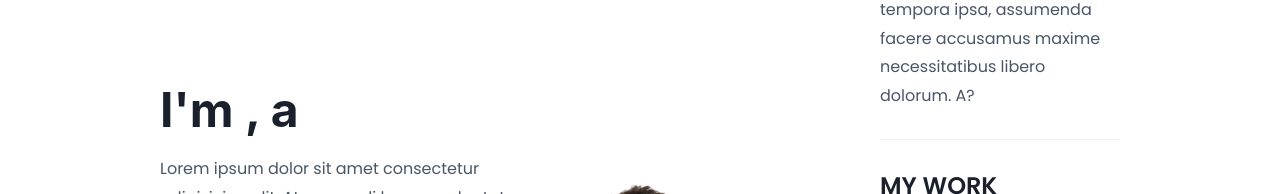
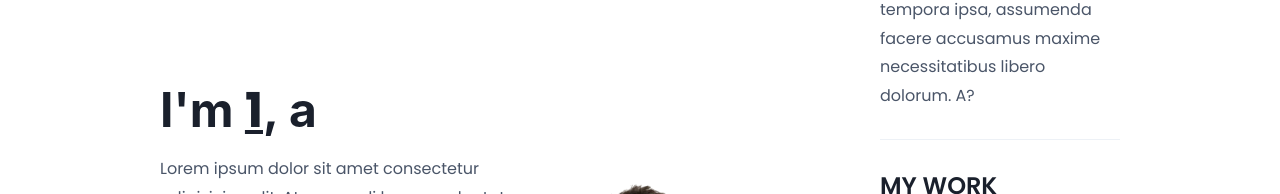
Before and after one commit to imkzuma/my-portfolio, a Next.js app: page /1 in a window 1280 px wide. Shown: the part 322-516 px from the top of the page. Built offline with nearby package versions, Linux system fonts and the light colour scheme; no server answers.

Commit message:
ADDED added some fiture

```diff
--- a/components/landing/hero/index.tsx
+++ b/components/landing/hero/index.tsx
@@ -16,7 +16,7 @@ const SocialMedia = [
   { id: 3, name: 'Instagram', href: 'https://www.instagram.com/_gungkrsn/', icon: BsInstagram },
 ] as SocialMediaInterface[];
 
-export default function HeroLandingPage({ data }: any) {
+export default function HeroLandingPage({ data, username }: any) {
   return (
     <Flex
       minH={'90vh'}
@@ -59,7 +59,7 @@ export default function HeroLandingPage({ data }: any) {
           >
             <Stack direction={'column'} gap={4}>
               <HeadingText>
-                I&apos;m <u>{data?.name}</u>, a {data?.position}
+                I&apos;m <u>{data?.name ? data.name : username}</u>, a {data?.position}
                 {data?.education ? ` at ${data?.education}` : ""}
               </HeadingText>
               <Text color={useColorModeValue('gray.600', 'gray.400')} lineHeight={1.8}>
--- a/pages/[username].tsx
+++ b/pages/[username].tsx
@@ -86,7 +86,7 @@ export default function Home() {
           <Stack spacing={{ base: 14, md: '8rem' }}>
             <BoxContainer>
               <Stack spacing={{ base: 14, md: '8rem' }}>
-                <HeroLandingPage data={dataProfile} />
+                <HeroLandingPage data={dataProfile} username={username} />
                 <SectionAbout />
               </Stack>
             </BoxContainer>
--- a/pages/blog/post/[username]/[slug].tsx
+++ b/pages/blog/post/[username]/[slug].tsx
@@ -62,7 +62,7 @@ export default function BlogDetail() {
               </Stack>
             )}
             <Stack spacing={4} display={loading ? 'none' : 'block'} transition="all ease .3s">
-              <Flex as="a" href="/blog/" align={'center'} gap={1} w={'fit-content'}>
+              <Flex as="a" href={`/blog/${username}`} align={'center'} gap={1} w={'fit-content'}>
                 <ChevronLeftIcon fontSize={'3xl'} />
                 <Text fontWeight={'semibold'} fontSize={'lg'}>
                   Back
```
